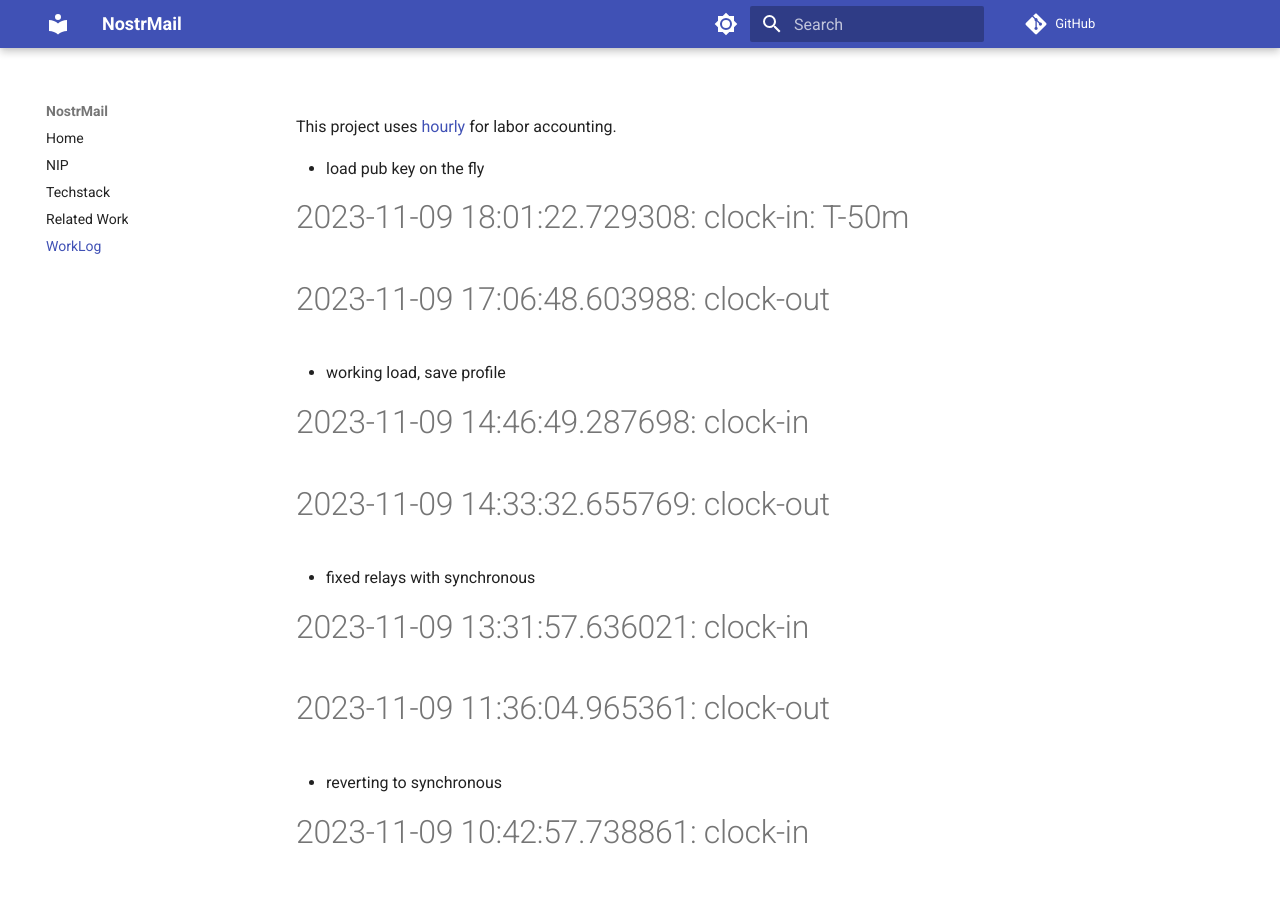
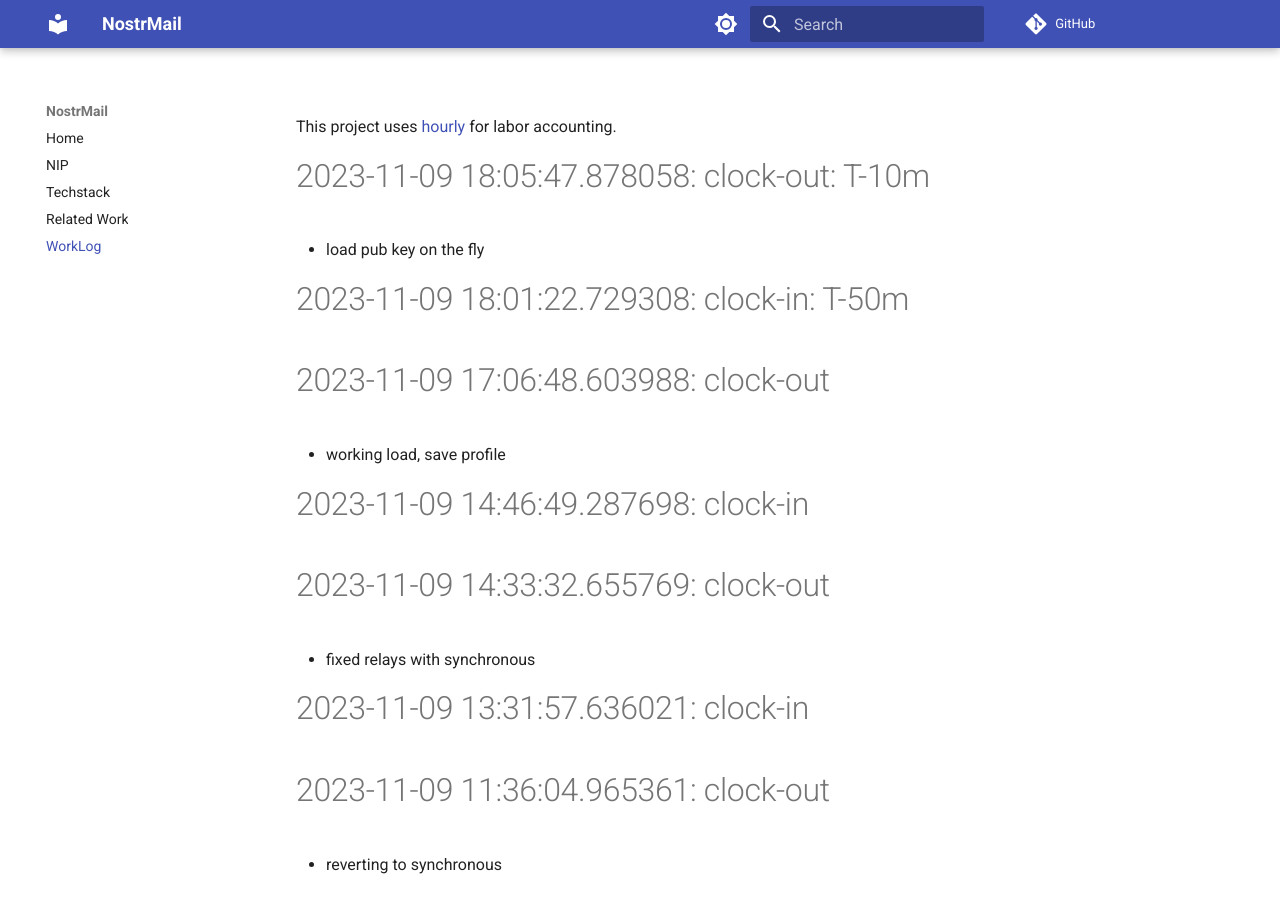
Before and after one commit to asherp/nostr-mail, an MkDocs documentation site: the page built from docs/WorkLog.md, in a window 1280 px wide and 900 px high. Built offline with MkDocs 1.6.1 and Material for MkDocs 9.7.7, drawn with Linux system fonts in a browser that asks for light colours; comment, search, counter and statistics services are not loaded.

Commit message:
clock-out: T-10m

```diff
--- a/WorkLog.md
+++ b/WorkLog.md
@@ -1,3 +1,5 @@
+# 2023-11-09 18:05:47.878058: clock-out: T-10m
+
 * load pub key on the fly
 
 # 2023-11-09 18:01:22.729308: clock-in: T-50m
```
